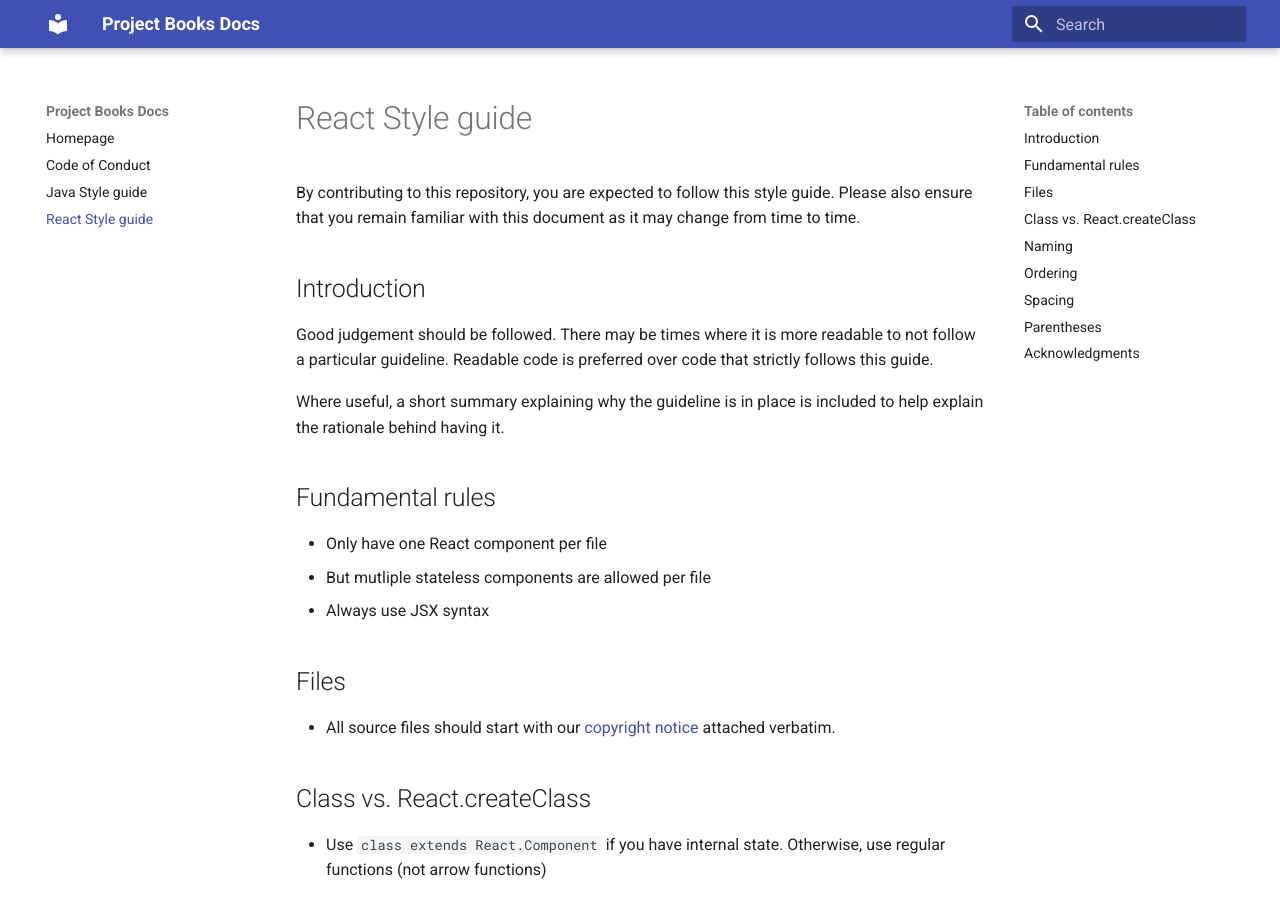
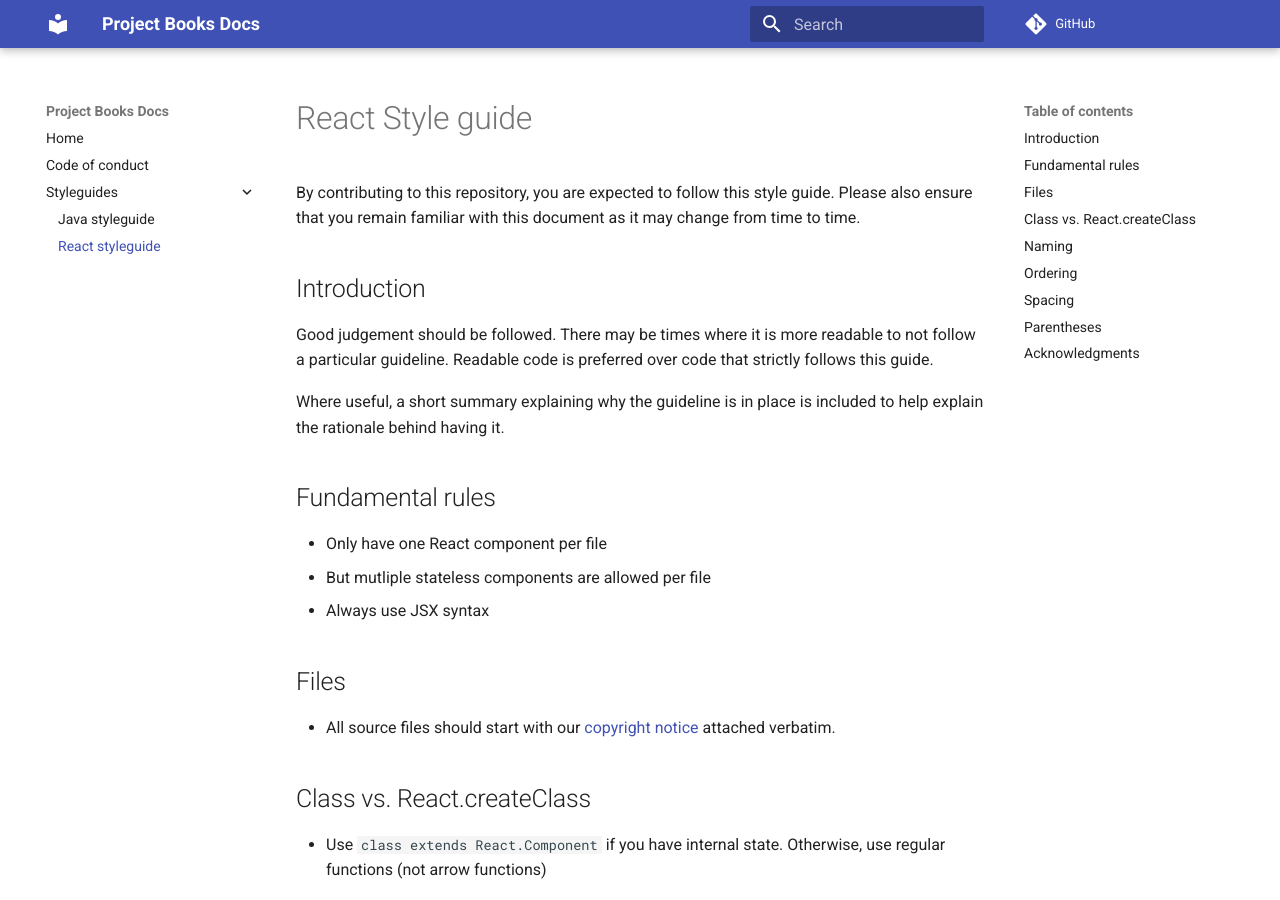
Before and after one commit to Project-Books/project-books.github.io, an MkDocs documentation site: the page built from docs/react-styleguide.md, in a window 1280 px wide and 900 px high. Built offline with MkDocs 1.6.1 and Material for MkDocs 9.7.7, drawn with Linux system fonts in a browser that asks for light colours; part of the change alters nothing that is shown.

Commit message:
Add navigation

```diff
--- a/mkdocs.yml
+++ b/mkdocs.yml
@@ -1,3 +1,11 @@
 site_name: Project Books Docs
+repo_name: GitHub
+repo_url: https://github.com/Project-Books
+nav:
+  - Home: index.md
+  - Code of conduct: code-of-conduct.md
+  - Styleguides:
+          - Java styleguide: java-styleguide.md
+          - React styleguide: react-styleguide.md
 theme:
         name: material
```
